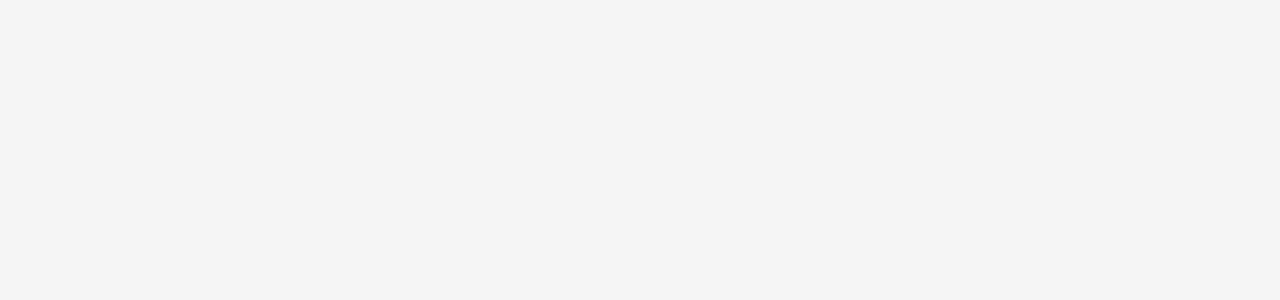
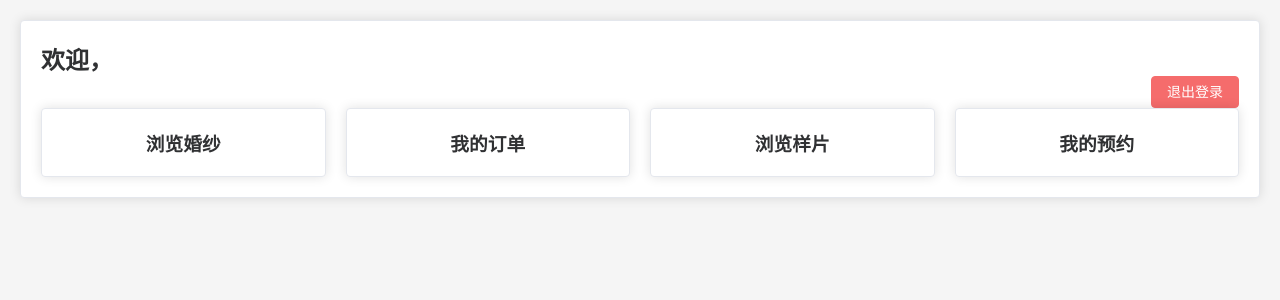
Before and after one commit to ssshr-66/qst_hw, a Vue app in the folder frontend/: page /user/home in a window 1280 px wide. Shown: the top 300 px of the page. Built offline with nearby package versions, Linux system fonts and the light colour scheme.

Commit message:
Update Home.vue

```diff
--- a/frontend/src/views/user/Home.vue
+++ b/frontend/src/views/user/Home.vue
@@ -1,22 +1,58 @@
 <template>
-  <!-- 用户首页 -->
-  <!-- 功能：
-       1. 显示欢迎信息（从localStorage读取用户名）
-       2. 提供四个功能入口的卡片导航：
-          - 浏览婚纱 → /dress/list
-          - 我的订单 → /user/orders
-          - 浏览样片 → /sample/list
-          - 我的预约 → /user/appointments
-       3. 提供退出登录按钮（清除localStorage、跳转到登录页）
-  -->
+  <div class="home-container">
+    <el-card>
+      <h2>欢迎，{{ user.username }}</h2>
+      <el-button @click="logout" type="danger" style="float: right">退出登录</el-button>
+      <div style="clear: both; margin-top: 20px">
+        <el-row :gutter="20">
+          <el-col :span="6">
+            <el-card @click="$router.push('/dress/list')" class="menu-card">
+              <h3>浏览婚纱</h3>
+            </el-card>
+          </el-col>
+          <el-col :span="6">
+            <el-card @click="$router.push('/user/orders')" class="menu-card">
+              <h3>我的订单</h3>
+            </el-card>
+          </el-col>
+          <el-col :span="6">
+            <el-card @click="$router.push('/sample/list')" class="menu-card">
+              <h3>浏览样片</h3>
+            </el-card>
+          </el-col>
+          <el-col :span="6">
+            <el-card @click="$router.push('/user/appointments')" class="menu-card">
+              <h3>我的预约</h3>
+            </el-card>
+          </el-col>
+        </el-row>
+      </div>
+    </el-card>
+  </div>
 </template>
 
 <script setup>
-// 导入Vue、路由
-// 从localStorage读取用户信息
-// 实现logout方法：清除用户信息、跳转登录页
+import { ref } from 'vue'
+import { useRouter } from 'vue-router'
+
+const router = useRouter()
+const user = ref(JSON.parse(localStorage.getItem('user') || '{}'))
+
+const logout = () => {
+  localStorage.removeItem('user')
+  router.push('/login')
+}
 </script>
 
 <style scoped>
-/* 导航卡片网格布局、悬停效果 */
+.home-container {
+  padding: 20px;
+}
+.menu-card {
+  cursor: pointer;
+  text-align: center;
+}
+.menu-card:hover {
+  box-shadow: 0 2px 12px rgba(0,0,0,0.3);
+}
 </style>
```
